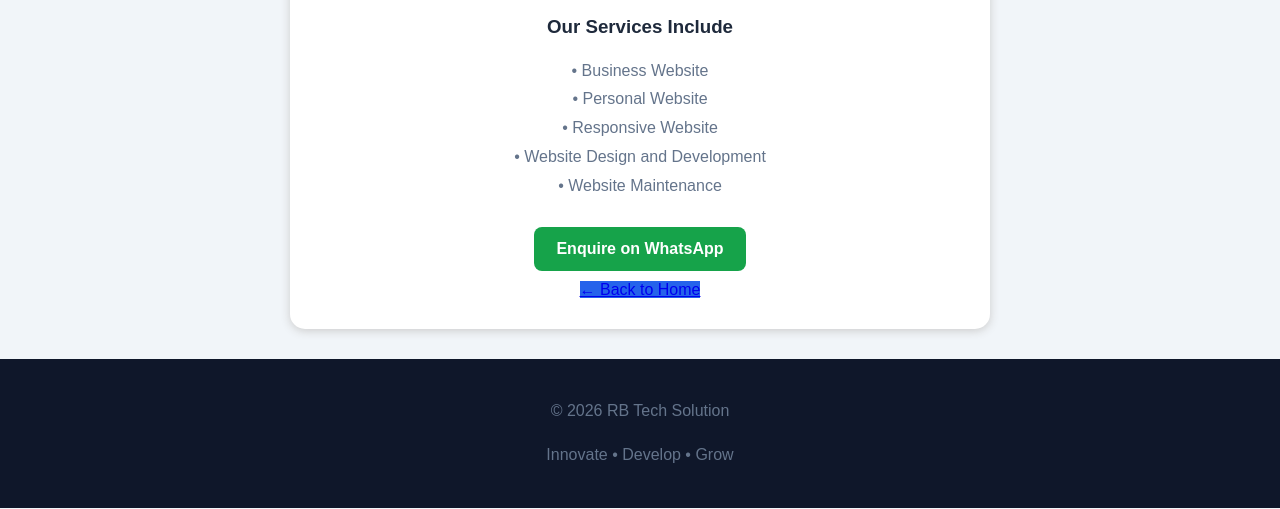
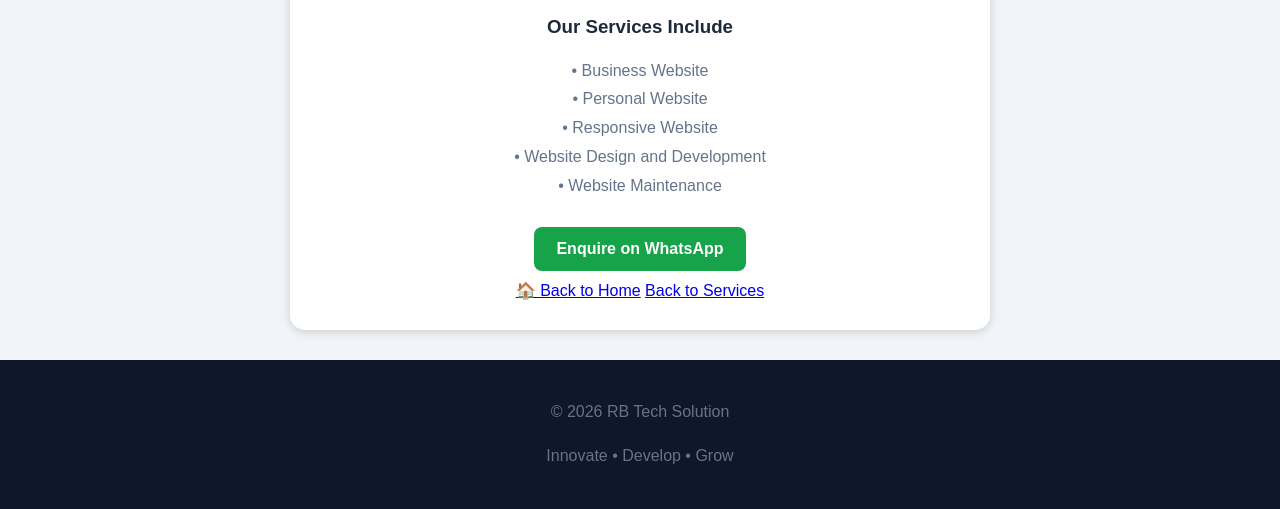
Before and after one commit to ajayhasdapadmob/RB-Tech-Solution, a plain HTML site: page website-development.html in a window 1280 px wide. Shown: the part 357-866 px from the top of the page. Drawn offline with Linux system fonts and the light colour scheme.

Commit message:
Update website-development.html

```diff
--- a/website-development.html
+++ b/website-development.html
@@ -89,8 +89,8 @@
 
     <br>
 
-    <a class="back" href="index.html">← Back to Home</a>
-
+    <a href="index.html">🏠 Back to Home</a>
+<a href="services.html">Back to Services</a>
   </section>
 
   <footer>
```
